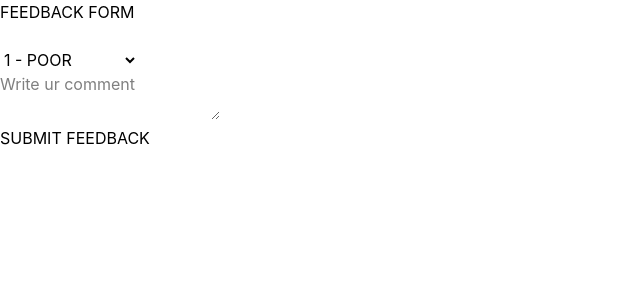
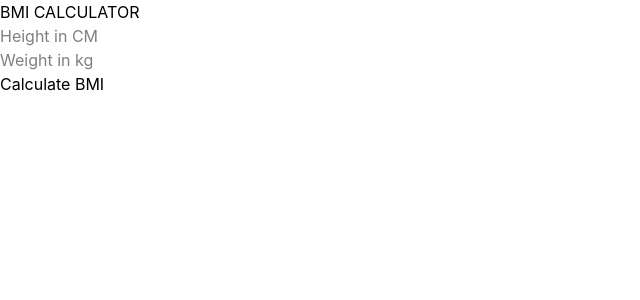
Before and after one commit to thapaasmi333-cyber/React_Mindcraft, a React (Vite) app in the folder my-app/: page / in a window 1280 px wide. Shown: the top 300 px of the page, without its empty margins (0-640 px from the left). Built offline with nearby package versions, Linux system fonts and the light colour scheme.

Commit message:
i think i messed up the logic cus i put 70kg as the sample weight and it showed underweight i cooked somewhere ughh, besides the point the did form for weight and height and put a button, my program/code is all cooked css ko ta kurai chodim

```diff
--- a/my-app/src/App.jsx
+++ b/my-app/src/App.jsx
@@ -1,6 +1,8 @@
 //import Movies from "./components/Movies/Movies";
 
-import FeedbackForm from "./components/FeedbackForm/Feedbackform";
+import BMICal from "./components/BMICal/BMIcal";
+
+//import FeedbackForm from "./components/FeedbackForm/Feedbackform";
 
 //import RegisterForm from "./components/RegisterForm/Registerform";
 
@@ -12,7 +14,8 @@ export default function App() {
       {/* <Movies /> */}
       {/* <NamePreview /> */}
       {/* <RegisterForm /> */}
-      <FeedbackForm />
+      {/* <FeedbackForm /> */}
+      <BMICal />
     </>
   );
 }
--- a/my-app/src/components/BMICal/BMIcal.jsx
+++ b/my-app/src/components/BMICal/BMIcal.jsx
@@ -4,4 +4,55 @@ export default function BMICal() {
   const [height, setHeight] = useState("");
   const [weight, setWeight] = useState("");
   const [bmi, setBmi] = useState(null);
+
+  const calculateBMI = (e) => {
+    e.preventDefault();
+
+    const heightInMeters = height / 100;
+    const result = weight / (heightInMeters * heightInMeters);
+
+    setBmi(result.toFixed(2));
+  };
+  const getCategory = () => {
+    if (bmi < 40) {
+      return "underweight";
+    } else if (bmi < 60) {
+      return "normal weight";
+    } else if (bmi < 80) {
+      return "over weight";
+    } else {
+      return "Obese";
+    }
+  };
+  return (
+    <>
+      <h1> BMI CALCULATOR</h1>
+
+      <form onSubmit={calculateBMI}>
+        <input
+          type="number"
+          placeholder="Height in CM"
+          value={height}
+          onChange={(e) => setHeight(e.target.value)}
+        />
+
+        <br></br>
+        <input
+          type="number"
+          placeholder="Weight in kg"
+          value={weight}
+          onChange={(e) => setWeight(e.target.value)}
+        />
+        <br></br>
+        <button type="submit"> Calculate BMI </button>
+      </form>
+
+      {bmi && (
+        <>
+          <h2>BMI : {bmi}</h2>
+          <p>Category : {getCategory()}</p>
+        </>
+      )}
+    </>
+  );
 }
```
